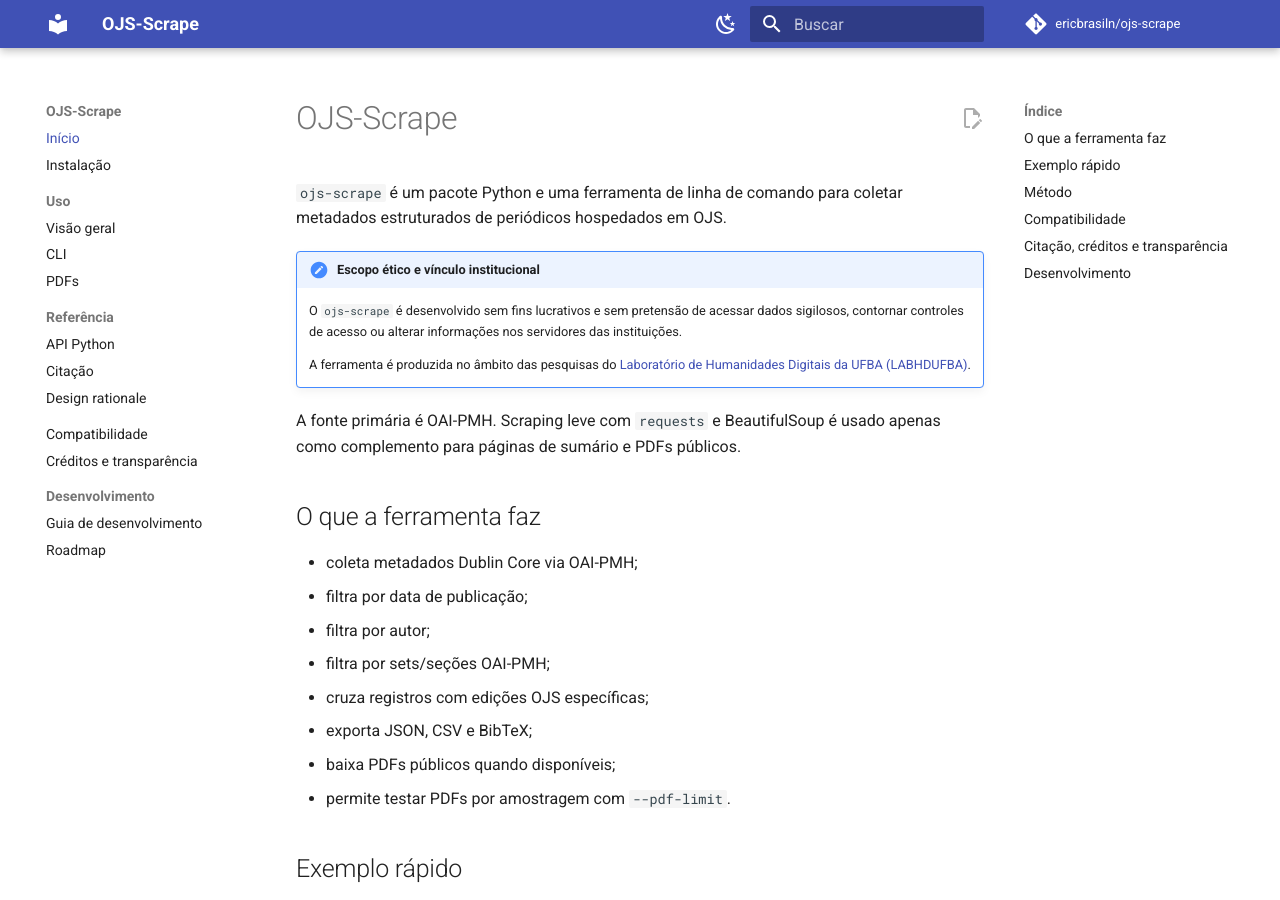
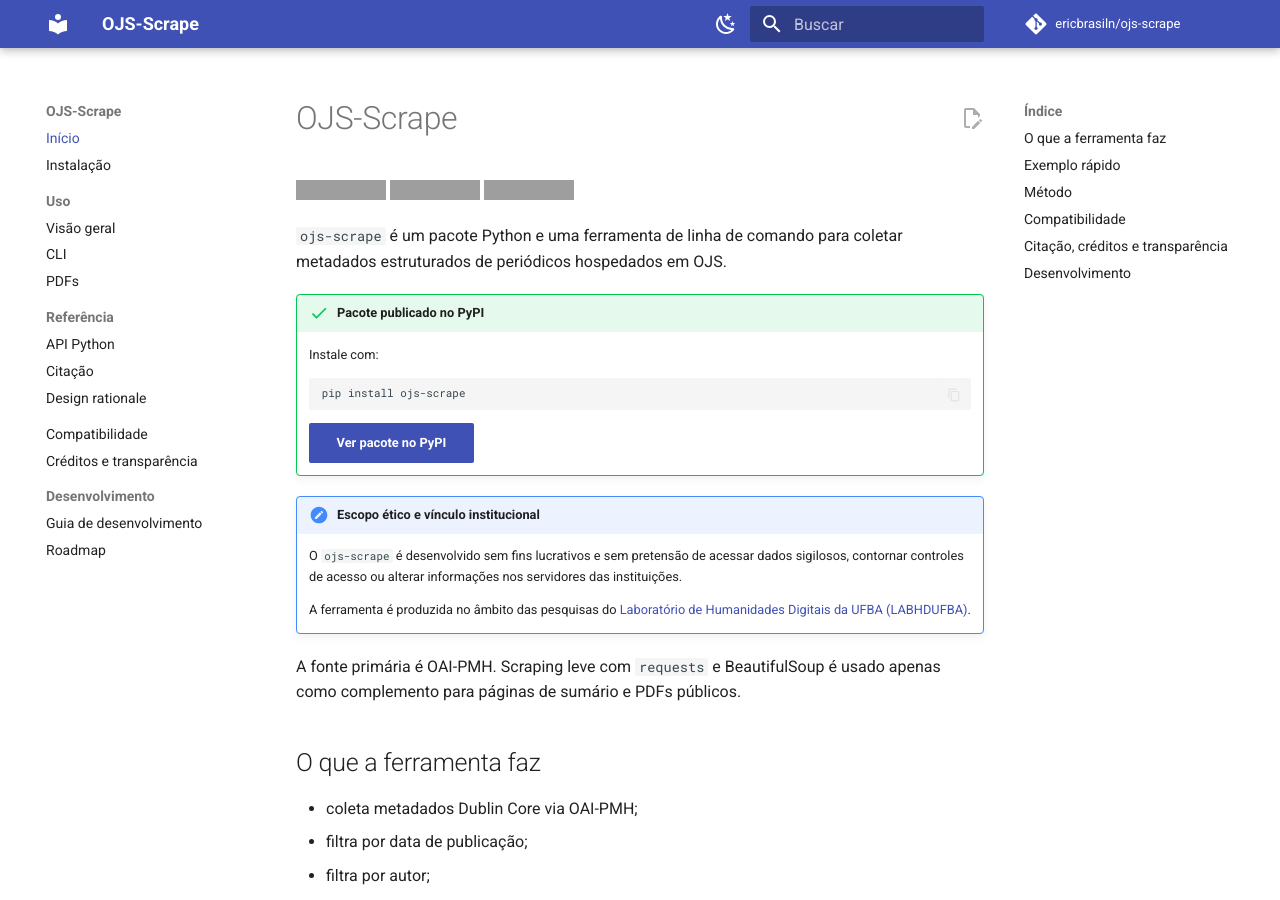
Before and after one commit to ericbrasiln/ojs-scrape, an MkDocs documentation site: the page built from docs/index.md, in a window 1280 px wide and 900 px high. Built offline with MkDocs 1.6.1 and Material for MkDocs 9.7.7, drawn with Linux system fonts in a browser that asks for light colours; comment, search, counter and statistics services are not loaded; grey boxes are pictures that could not be loaded.

````diff
--- a/docs/index.md
+++ b/docs/index.md
@@ -1,6 +1,19 @@
 # OJS-Scrape
 
+[![PyPI version](https://img.shields.io/pypi/v/ojs-scrape.svg)](https://pypi.org/project/ojs-scrape/)
+[![Python versions](https://img.shields.io/pypi/pyversions/ojs-scrape.svg)](https://pypi.org/project/ojs-scrape/)
+[![License](https://img.shields.io/pypi/l/ojs-scrape.svg)](https://pypi.org/project/ojs-scrape/)
+
 `ojs-scrape` é um pacote Python e uma ferramenta de linha de comando para coletar metadados estruturados de periódicos hospedados em OJS.
+
+!!! success "Pacote publicado no PyPI"
+    Instale com:
+
+    ```bash
+    pip install ojs-scrape
+    ```
+
+    [Ver pacote no PyPI](https://pypi.org/project/ojs-scrape/){ .md-button .md-button--primary }
 
 !!! note "Escopo ético e vínculo institucional"
     O `ojs-scrape` é desenvolvido sem fins lucrativos e sem pretensão de acessar dados sigilosos, contornar controles de acesso ou alterar informações nos servidores das instituições.
````
Also changed, not shown: CHANGELOG.md (+1 -0 lines), README.md (+19 -0 lines).
